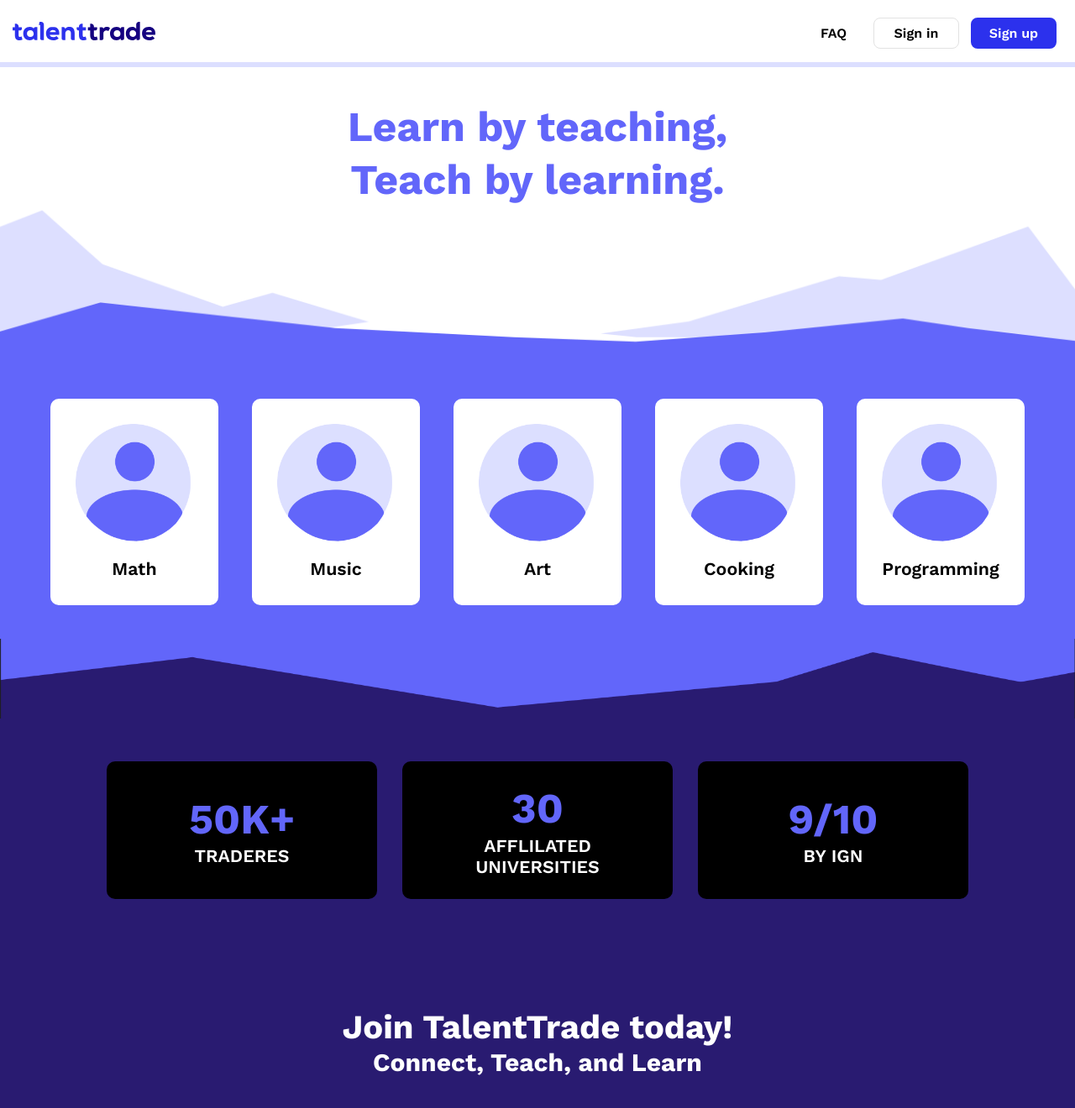
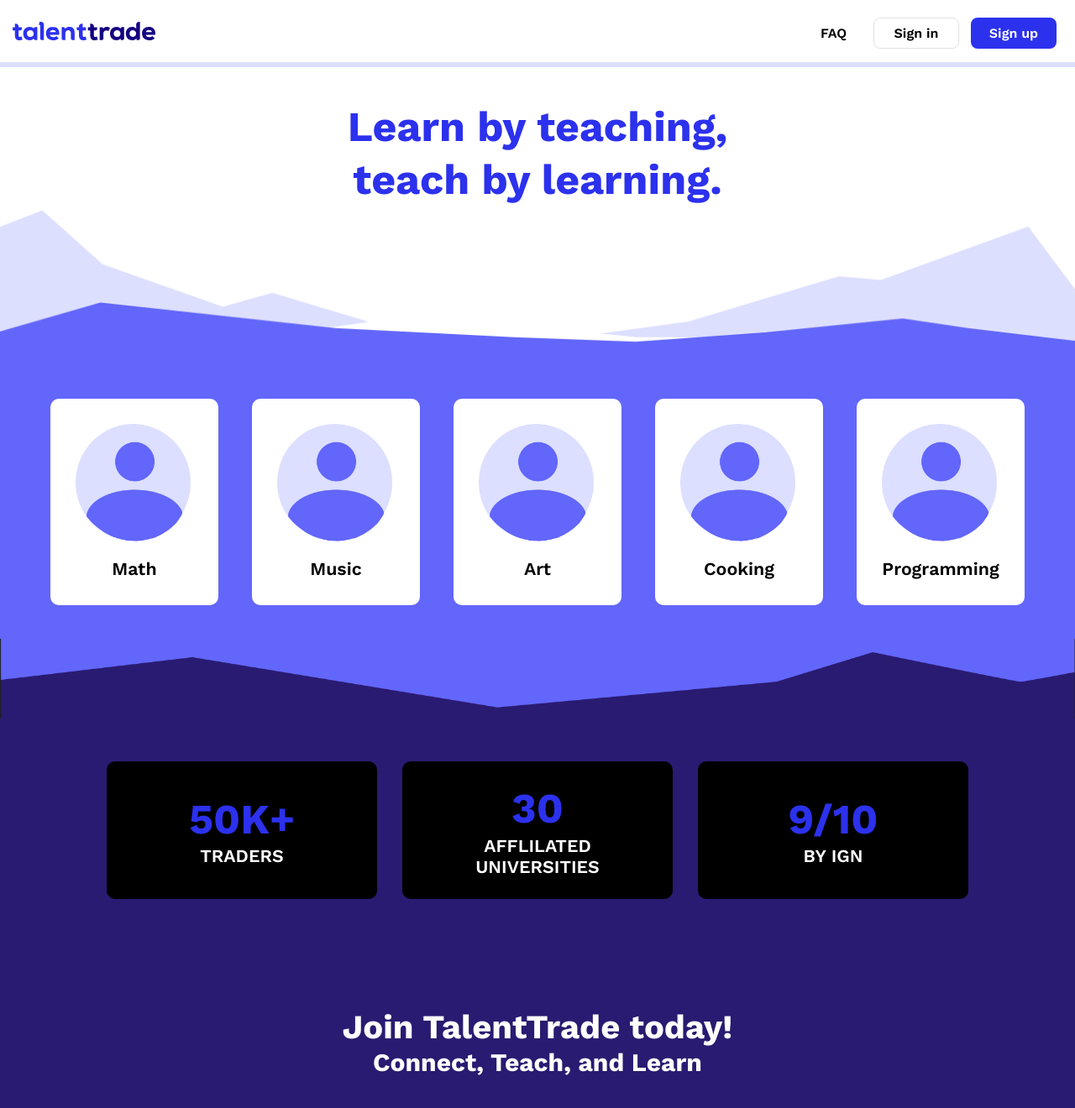
Before and after one commit to acm-projects/TalentTrade, a React (Create React App) app in the folder frontend/: page / in a window 1280 px wide. Shown: the top 1320 px of the page at 84% size. Built offline with nearby package versions, Linux system fonts and the light colour scheme; a web font is replaced by a local one.

Commit message:
Tweaked homepage

```diff
--- a/frontend/src/components/homeCards/Cards.js
+++ b/frontend/src/components/homeCards/Cards.js
@@ -33,7 +33,7 @@ function Cards() {
                             <li className='card__item blackBackground c'>
                                 <div className='cards__item__info c'>
                                     <h1 className='statistic noMargin c '>50K+</h1>
-                                    <h3 className='statistic noMargin white c'>TRADERES</h3>
+                                    <h3 className='statistic noMargin white c'>TRADERS</h3>
                                 </div>
                             </li>
 
--- a/frontend/src/pages/Home.js
+++ b/frontend/src/pages/Home.js
@@ -10,7 +10,7 @@ const PostHome = () => {
             <NavBar/>
             <div className=''>
                 <h1 className='c animate__animated animate__fadeInDown'>Learn by teaching,<br/>
-                Teach by learning.
+                teach by learning.
                 </h1>
             </div>
             <div className='topBackground c'></div>
--- a/frontend/src/pages/cheryl.css
+++ b/frontend/src/pages/cheryl.css
@@ -20,7 +20,7 @@
 
 h1.c {
     font-size: 50px;
-    color: var(--medium);
+    color: var(--medium2);
     text-align: center;
     padding-top: 40px;
     line-height: 1.25;
@@ -57,6 +57,11 @@ h4.c {
 
 .white.c {
     color: #FFFFFF;
+}
+
+.white.a {
+    color: #FFFFFF;
+    font-weight: 550;
 }
 
 
--- a/frontend/src/pages/preHome.js
+++ b/frontend/src/pages/preHome.js
@@ -11,7 +11,7 @@ const Home = () => {
             <NavBar/>
             <div>
                 <h1 className='c animate__animated animate__fadeInDown'>Learn by teaching,<br/>
-                Teach by learning.
+                teach by learning.
                 </h1>
             </div>
             <div className='topBackground c'></div>
```
